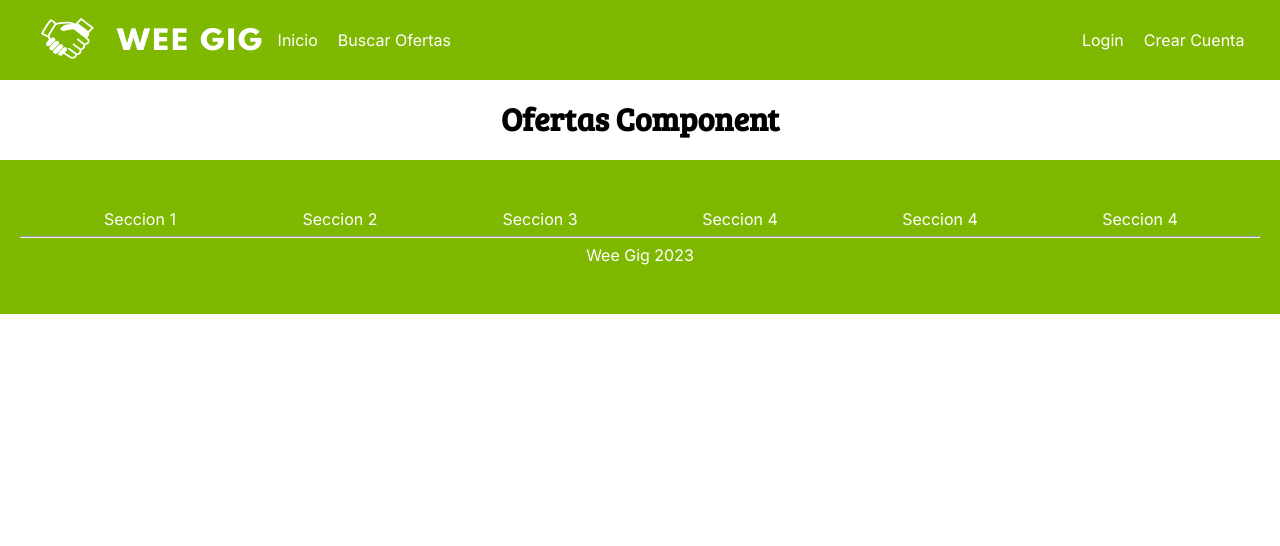
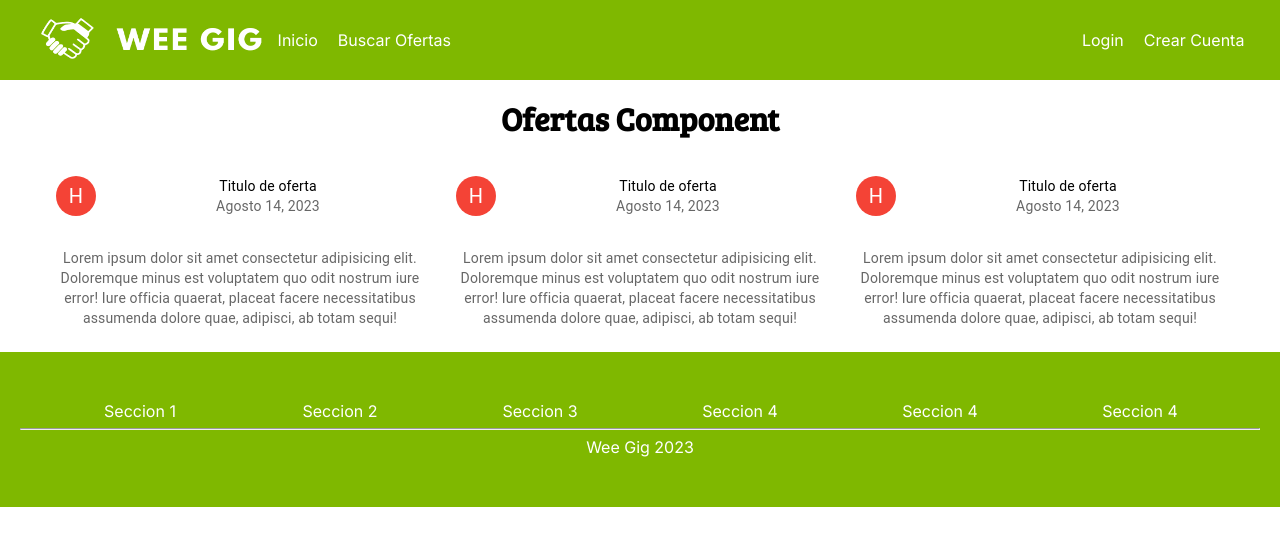
Before and after one commit to franciscojordan/WeeGig, a React (Vite) app: page /ofertas in a window 1280 px wide. Shown: the top 546 px of the page. Built offline with nearby package versions, Linux system fonts and the light colour scheme.

Commit message:
created jobs offerts

```diff
--- /dev/null
+++ b/src/css/Ofertas.css
@@ -0,0 +1,5 @@
+.box-flex{
+    /* background-color: red; */
+    display: flex;
+    justify-content: center;
+}
--- a/src/tsx/App.tsx
+++ b/src/tsx/App.tsx
@@ -4,6 +4,7 @@ import Footer from './Footer'
 import Home from './Home';
 import Index2 from './Index2'
 import Login from './Login'
+import Ofertas from './Ofertas'
 
 const technologies = [
 	"Git",
@@ -65,13 +66,7 @@ function Tech(): JSX.Element {
 	);
 }
 
-function Ofertas(): JSX.Element {
-	return (
-		<>
-			<h1>Ofertas Component</h1>
-		</>
-	);
-}
+
 
 function Menu(): JSX.Element {
 	return (
--- /dev/null
+++ b/src/tsx/Ofertas.tsx
@@ -0,0 +1,60 @@
+import CardHeader from "@mui/material/CardHeader";
+import CardContent from "@mui/material/CardContent";
+import Avatar from "@mui/material/Avatar";
+import Typography from "@mui/material/Typography";
+import { red } from "@mui/material/colors";
+import Box from "@mui/material/Box";
+import "../css/Ofertas.css";
+
+function RecipeReviewCard() {
+
+  return (
+    <Box sx={{ maxWidth: 400 }}>
+      <CardHeader
+        avatar={
+          <Avatar sx={{ bgcolor: red[500] }} aria-label="recipe">
+            H
+          </Avatar>
+        }
+        title="Titulo de oferta"
+        subheader="Agosto 14, 2023"
+      />
+      <CardContent>
+        <Typography variant="body2" color="text.secondary">
+          Lorem ipsum dolor sit amet consectetur adipisicing elit. Doloremque
+          minus est voluptatem quo odit nostrum iure error! Iure officia
+          quaerat, placeat facere necessitatibus assumenda dolore quae,
+          adipisci, ab totam sequi!
+        </Typography>
+      </CardContent>
+    </Box>
+  );
+}
+
+function BoxSx() {
+  return (
+    <Box
+      sx={{
+        width: 600,
+        height: 200,
+        backgroundColor: "primary.dark",
+      }}
+    >
+    </Box>
+  );
+}
+
+function Ofertas(): JSX.Element {
+  return (
+    <>
+      <h1>Ofertas Component</h1>
+      <div className="box-flex">
+        <RecipeReviewCard />
+        <RecipeReviewCard />
+        <RecipeReviewCard />
+      </div>
+    </>
+  );
+}
+
+export default Ofertas;
```
